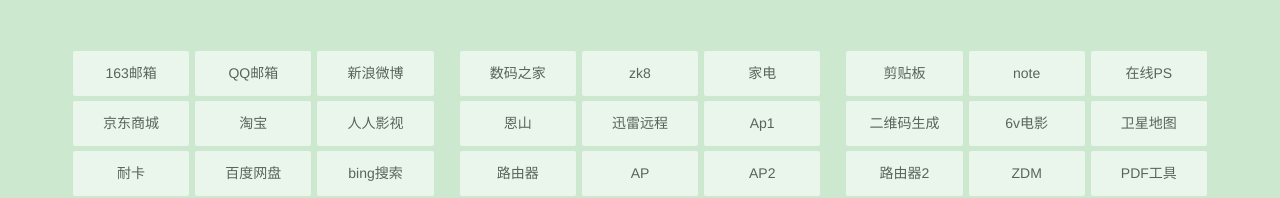
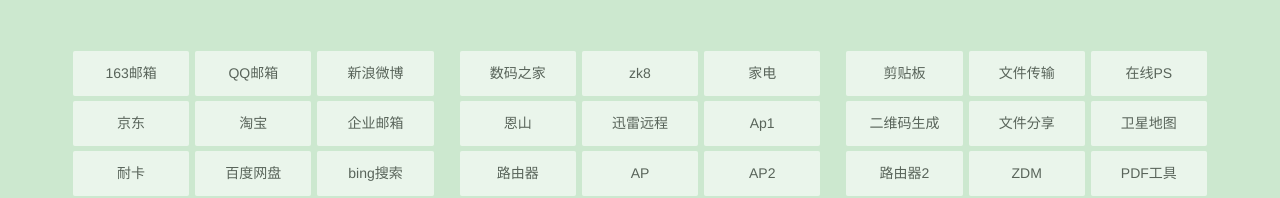
Before and after one commit to kdpsky/kdpsky.github.io, a plain HTML site: page index.html in a window 1280 px wide. Shown: the part 175-373 px from the top of the page. Drawn offline with Linux system fonts and the light colour scheme.

Commit message:
Update index.html

```diff
--- a/index.html
+++ b/index.html
@@ -78,14 +78,14 @@
 						<a href="https://weibo.com/" target="_blank">新浪微博</a>
 					</div>
 					<div class="col-xs-4 mb-2">
-						<a href="https://www.jd.com/" target="_blank">京东商城</a>
+						<a href="https://www.jd.com/" target="_blank">京东</a>
 					</div>
 
 					<div class="col-xs-4 mb-2">
 						<a href="https://www.taobao.com/" target="_blank">淘宝</a>
 					</div>
 					<div class="col-xs-4 mb-2">
-						<a href="http://www.rrys2019.com/" target="_blank">人人影视</a>
+						<a href="https://exmail.qq.com/login" target="_blank">企业邮箱</a>
 					</div>
 
 					<div class="col-xs-4 mb-2">
@@ -143,7 +143,7 @@
 					</div>
 					<div class="col-xs-4 mb-2">
 
-						<a href="https://note.ms/kdp" target="_blank">note</a>
+						<a href="https://2w.ma/" target="_blank">文件传输</a>
 					</div>
 
 					<div class="col-xs-4 mb-2">
@@ -154,7 +154,7 @@
 					</div>
 
 					<div class="col-xs-4 mb-2">
-						<a href="http://www.6vhao.tv/" target="_blank">6v电影</a>
+						<a href="https://cp.anyknew.com/" target="_blank">文件分享</a>
 					</div>
 					<div class="col-xs-4 mb-2">
 						<a href="https://map.51240.com/" target="_blank">卫星地图</a>
```
